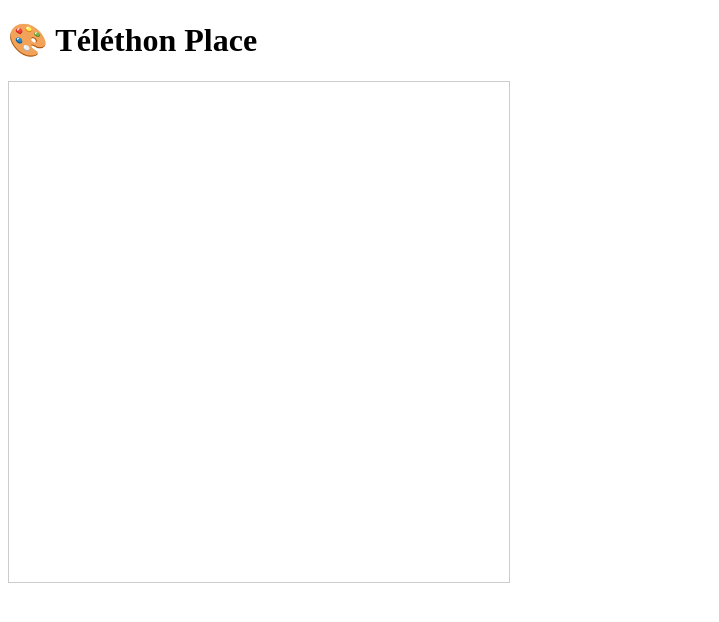
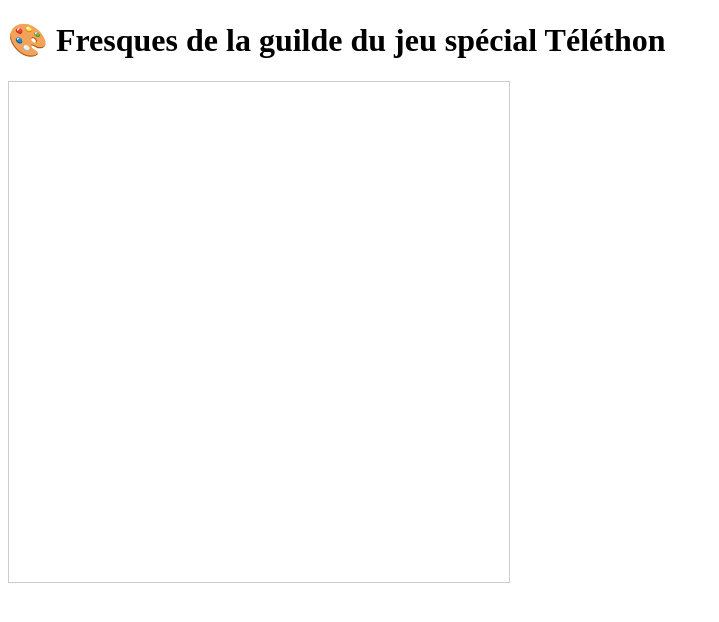
Before and after one commit to Lohagan-975/telethon-test, a plain HTML site: page index.html in a window 1280 px wide. Shown: the whole page, without its empty margins (0-719 px from the left). Drawn offline with Linux system fonts and the light colour scheme.

Commit message:
Update index.html

```diff
--- a/index.html
+++ b/index.html
@@ -8,7 +8,7 @@
   </style>
 </head>
 <body>
-  <h1>🎨 Téléthon Place</h1>
+  <h1>🎨 Fresques de la guilde du jeu spécial Téléthon</h1>
   <canvas id="canvas" width="500" height="500"></canvas>
   <script>
     const canvas = document.getElementById('canvas');
```
